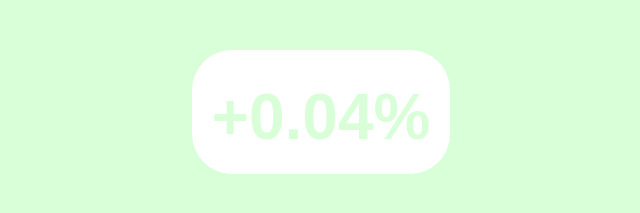
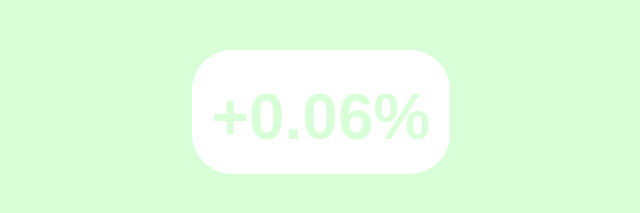
Before and after one commit to brycedorn/market-vibe, a plain HTML site: page index.html in a window 1280 px wide. Shown: the part 401-614 px from the top of the page, 319-959 px from the left. Drawn offline with Linux system fonts and the light colour scheme.

Commit message:
Deploying to gh-pages from  @ 45265f623c32af334a3b6d1cabfbdadf5e33c208 🚀

```diff
--- a/index.html
+++ b/index.html
@@ -1 +1 @@
-<!DOCTYPE html><html><head><title>Market is 😐 today.</title><meta charset="utf-8"><link rel="preconnect" href="https://finnhub.io"></head><body style="margin:0"><div style="width:100%;height:100vh;display:flex;flex-direction:column;align-items:center;justify-content:center;background-color:rgba(0,255,0,.15);font-family:sans-serif"><h1 style="font-size:12em;cursor:default;margin:0">😐</h1><h2 style="border-radius:40px;background:#fff;cursor:default;padding:30px 20px 20px;color:rgba(0,255,0,.15);font-size:4em">+0.04%</h2></div> </body></html>
+<!DOCTYPE html><html><head><title>Market is 😐 today.</title><meta charset="utf-8"><link rel="preconnect" href="https://finnhub.io"></head><body style="margin:0"><div style="width:100%;height:100vh;display:flex;flex-direction:column;align-items:center;justify-content:center;background-color:rgba(0,255,0,.15);font-family:sans-serif"><h1 style="font-size:12em;cursor:default;margin:0">😐</h1><h2 style="border-radius:40px;background:#fff;cursor:default;padding:30px 20px 20px;color:rgba(0,255,0,.15);font-size:4em">+0.06%</h2></div> </body></html>
```
